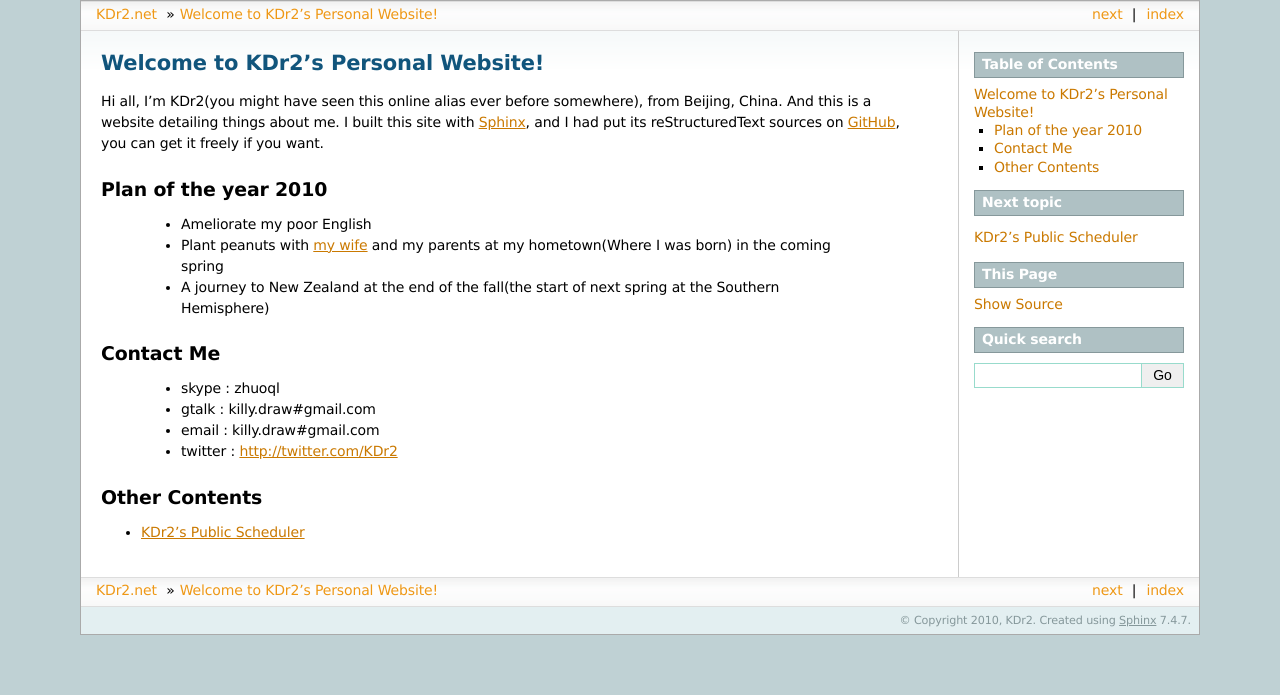
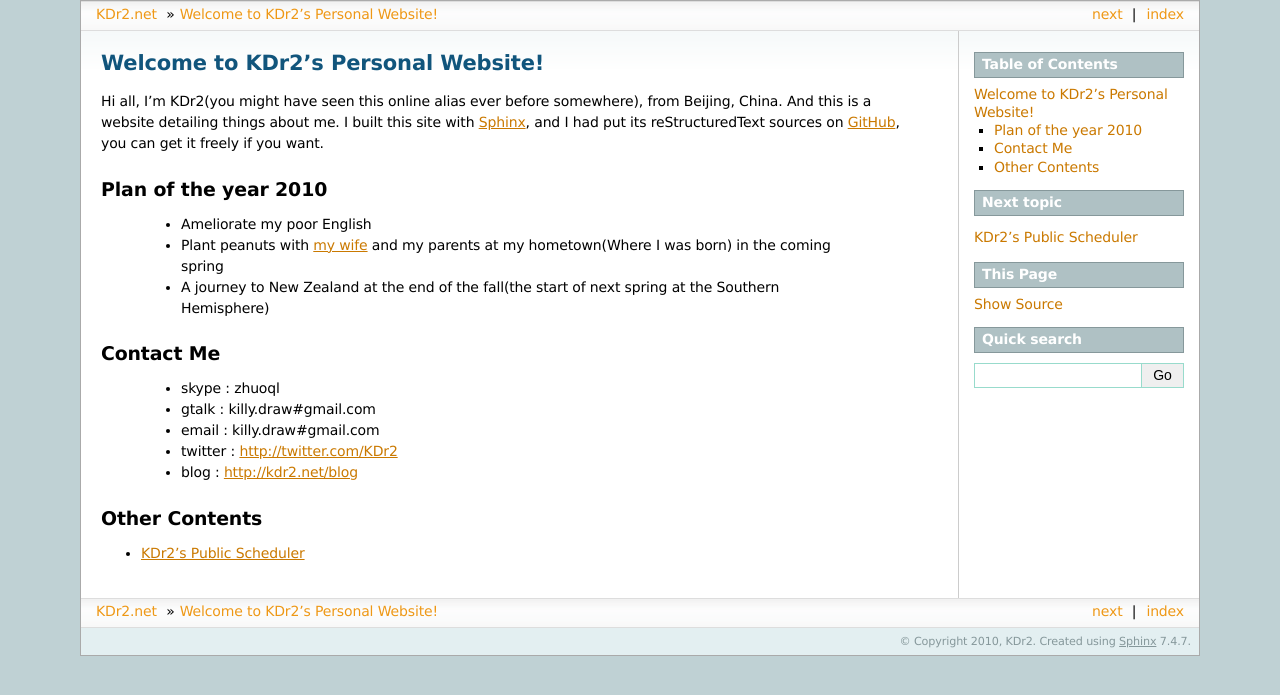
Before and after one commit to KDr2/kdr2.net, a Sphinx documentation site: the page built from source/index.rst, in a window 1280 px wide. Shown: the top 695 px of the page. Built offline with Sphinx 7.4.7, drawn with Linux system fonts in a browser that asks for light colours.

Commit message:
add blog info

```diff
--- a/source/index.rst
+++ b/source/index.rst
@@ -29,6 +29,7 @@ Contact Me
  - gtalk   : killy.draw\#gmail.com
  - email   : killy.draw\#gmail.com
  - twitter : http://twitter.com/KDr2
+ - blog    : http://kdr2.net/blog
 
 Other Contents
 ~~~~~~~~~~~~~~~~~~~~
```
